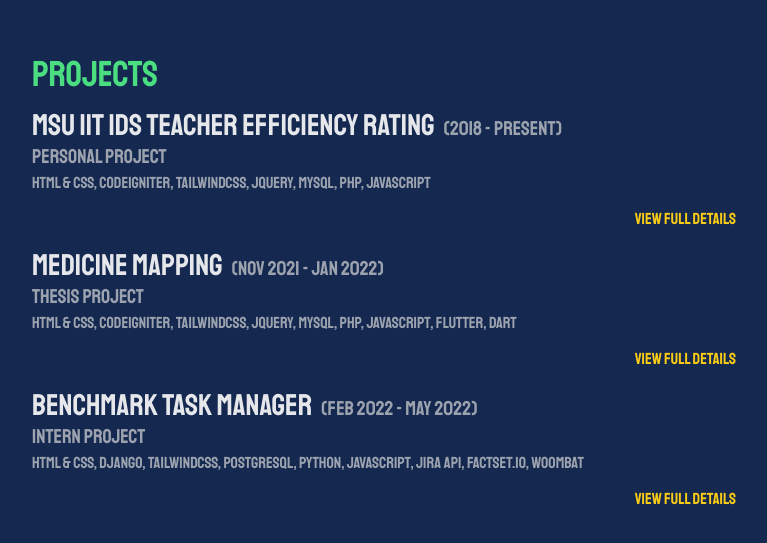
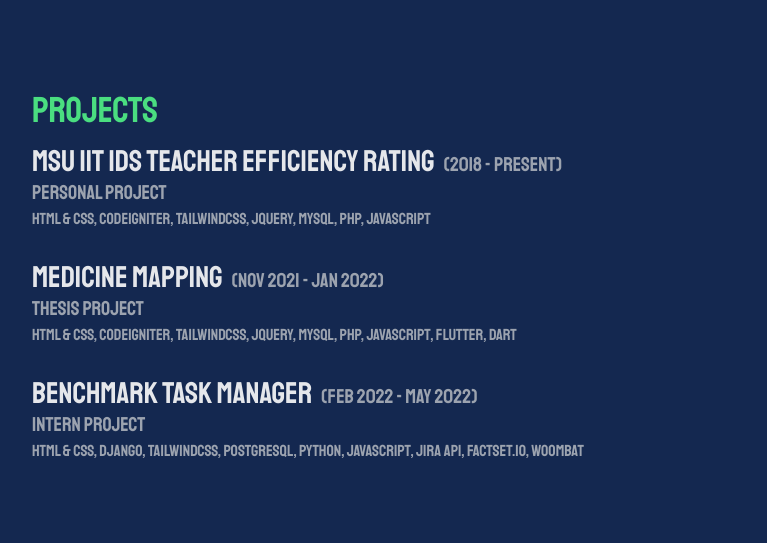
Before and after one commit to eSmooothie/personal-website, a React (Create React App) app: page / in a window 1280 px wide. Shown: the part 2629-3172 px from the top of the page, without its empty margins (256-1023 px from the left). Built offline with nearby package versions, Linux system fonts and the light colour scheme.

Commit message:
Remove View full details button

```diff
--- a/src/components/sections/Projects.jsx
+++ b/src/components/sections/Projects.jsx
@@ -10,7 +10,7 @@ function ProjectHolder(props){
         <p className="text-xl">{props.type} PROJECT</p>
         <p className="text-base mb-3">{props.techStack.join(",  ")}</p>
         <div className=" flex justify-end">
-            <button className=" text-yellow-400 hover:text-yellow-600">View Full Details</button>
+            {/** <button className=" text-yellow-400 hover:text-yellow-600">View Full Details</button> */}
         </div>
     </article>
 }
```
